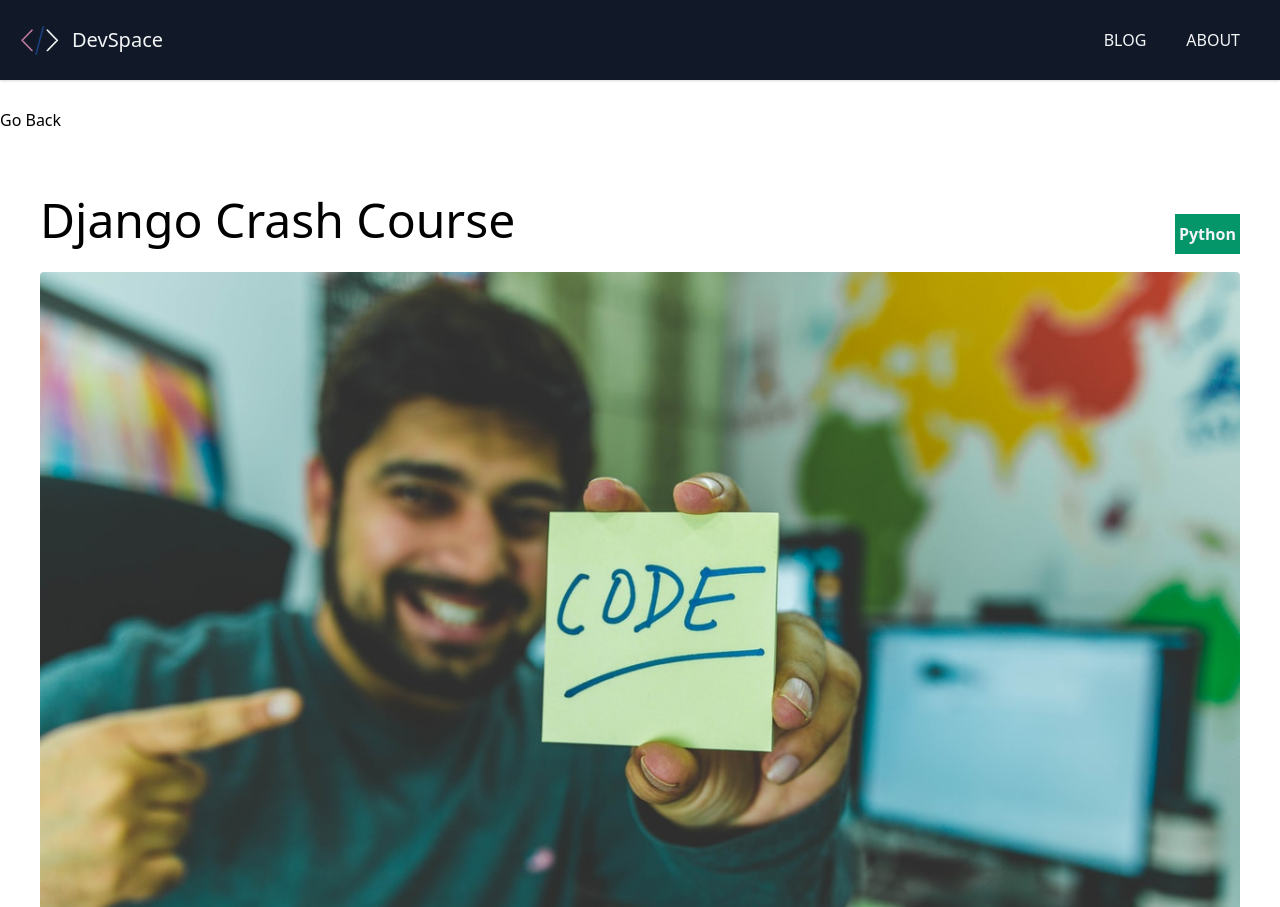
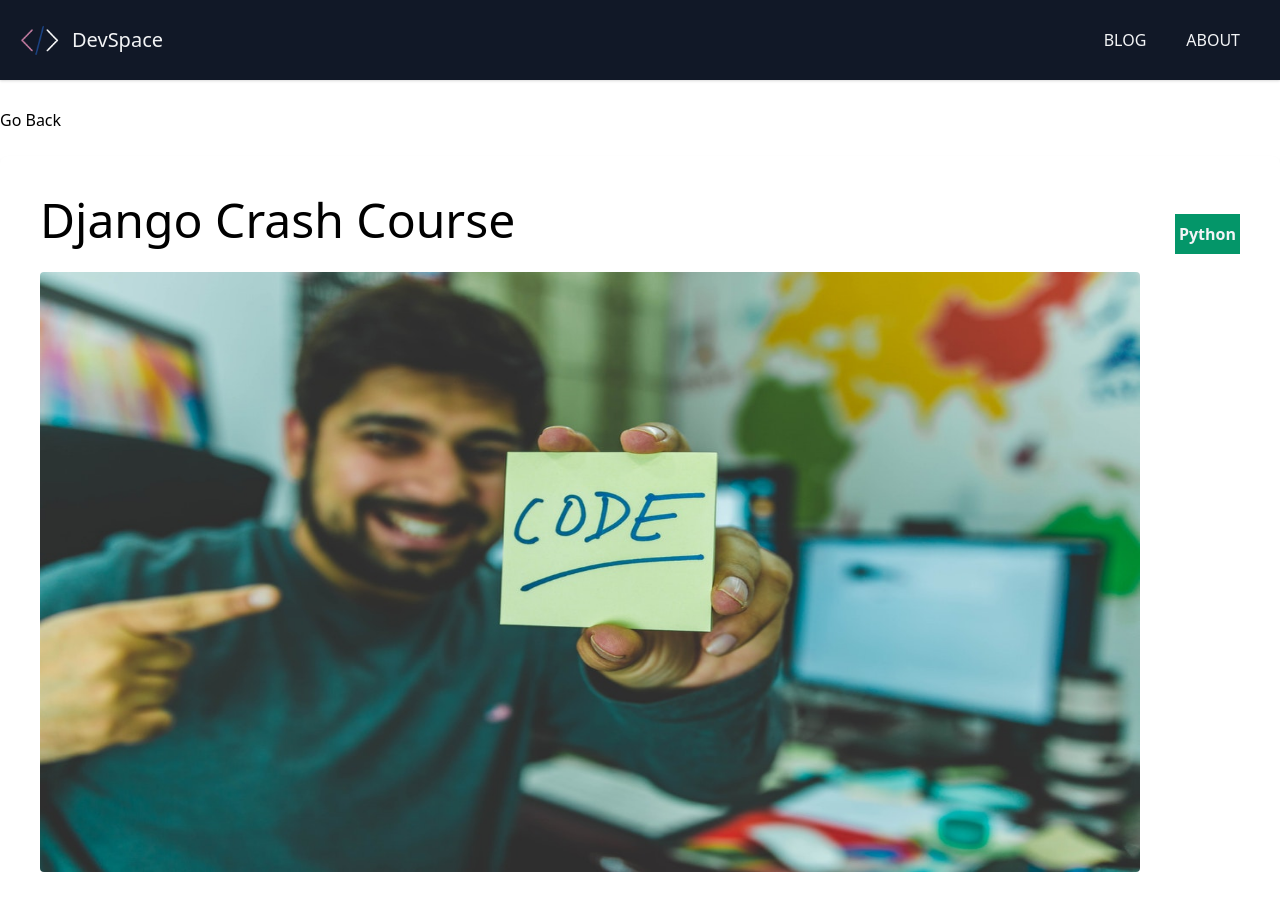
Before and after one commit to dm1tro69/devspace-blog, a Next.js app: page /blog/django-crash-course in a window 1280 px wide. Shown: the top 907 px of the page. Built offline with nearby package versions, Linux system fonts and the light colour scheme.

Commit message:
finished

```diff
--- a/pages/blog/[slug].js
+++ b/pages/blog/[slug].js
@@ -4,6 +4,7 @@ import fs from 'fs'
 import matter from "gray-matter";
 import marked from "marked";
 import Link from 'next/link'
+import Image from "next/image";
 import Layout from "../../compnents/Layout";
 import CategoryLabel from "../../compnents/CategoryLabel";
 
@@ -16,12 +17,14 @@ export default function PostPage({frontmatter: { title, category, date, cover_im
                     <h1 className='text-5xl mb-7'>{title}</h1>
                     <CategoryLabel>{category}</CategoryLabel>
                 </div>
-                <img src={cover_image} alt='' className='w-full rounded' />
+                <Image src={cover_image} alt='' className='w-full rounded' width={1100} height={600} />
 
                 <div className='flex justify-between items-center bg-gray-100 p-2 my-8'>
                     <div className='flex items-center'>
-                        <img
+                        <Image
                             src={author_image}
+                            width={10}
+                            height={10}
                             alt=''
                             className='mx-4 w-10 h-10 object-cover rounded-full hidden sm:block'
                         />
```
